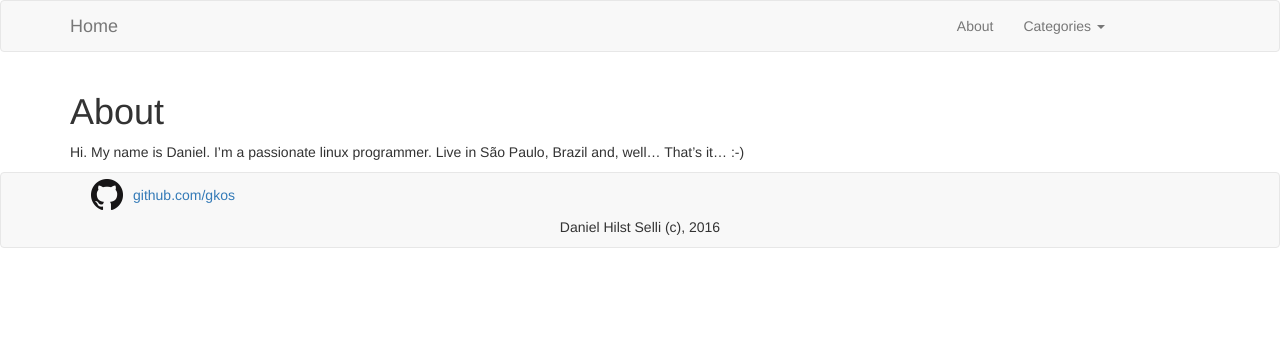
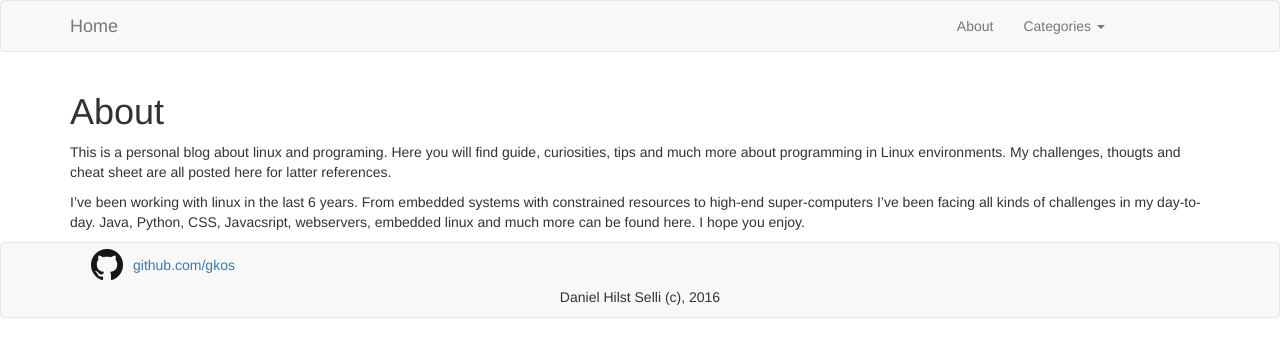
Before and after one commit to dhilst/dhilst.github.io, a Jekyll site: the page built from about.md, in a window 1280 px wide. Shown: the top 357 px of the page. Built offline with Jekyll 4.4.1, drawn with Linux system fonts in a browser that asks for light colours; nearby versions of some CDN libraries.

Commit message:
Update about.

```diff
--- a/about.md
+++ b/about.md
@@ -4,5 +4,11 @@ title: About
 permalink: /about/
 ---
 
-Hi. My name is Daniel. I'm a passionate linux programmer. Live in
-São Paulo, Brazil and, well... That's it... :-)
+This is a personal blog about linux and programing. Here you will find
+guide, curiosities, tips and much more about programming in Linux environments.
+My challenges, thougts and cheat sheet are all posted here for latter references.
+
+I've been working with linux in the last 6 years. From embedded systems with constrained
+resources to high-end super-computers I've been facing all kinds of challenges in my
+day-to-day. Java, Python, CSS, Javacsript, webservers, embedded linux and much more can
+be found here. I hope you enjoy.
```
